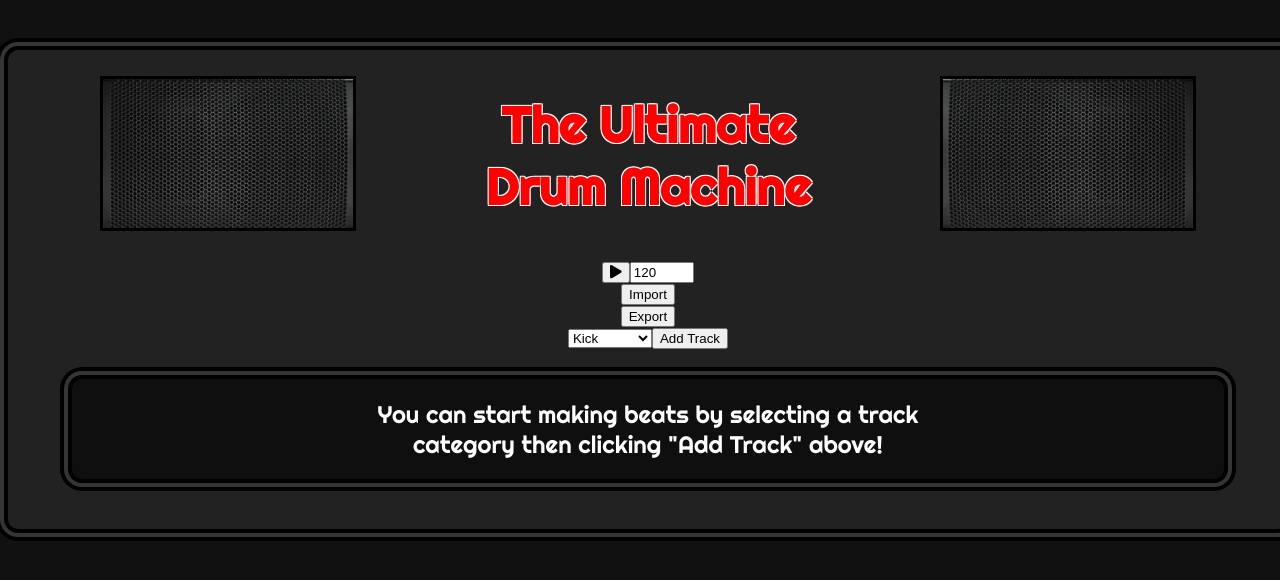
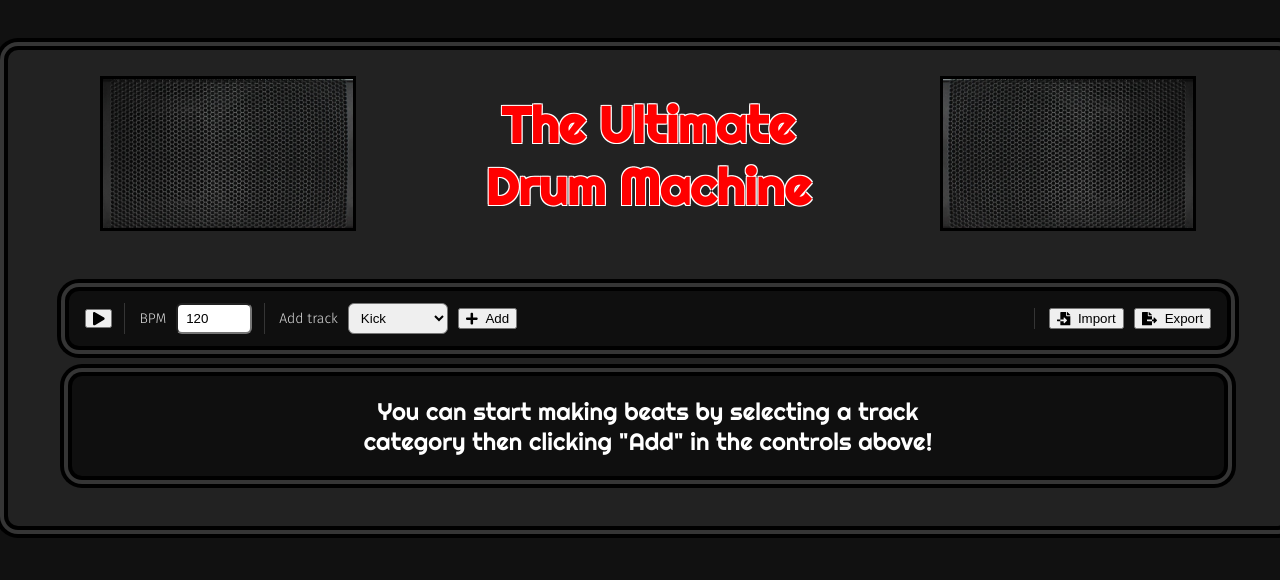
Before and after one commit to dolphinswarm/the-ultimate-drum-machine, a React (Create React App) app: page / in a window 1280 px wide. Shown: the top 580 px of the page. Built offline with nearby package versions, Linux system fonts and the light colour scheme.

Commit message:
UI updates

```diff
--- a/src/components/ControlsContainer.tsx
+++ b/src/components/ControlsContainer.tsx
@@ -1,9 +1,9 @@
 import React from "react";
-import { faPlay, faStop } from "@fortawesome/free-solid-svg-icons";
+import { faPlay, faStop, faPlus } from "@fortawesome/free-solid-svg-icons";
 import { FontAwesomeIcon } from "@fortawesome/react-fontawesome";
 import FileInputButton from "./FileInputButton";
 import FileExportButton from "./FileExportButton";
-import { DrumMachineState } from "../Types";
+import { DrumMachineState, InstrumentCategory } from "../Types";
 
 type ControlProps = {
     toggleIsPlaying: () => void;
@@ -12,6 +12,7 @@ type ControlProps = {
     bpm: number;
     state: DrumMachineState;
     readToStateFromJSONFile: (state: DrumMachineState) => void;
+    addTrack: (category: InstrumentCategory) => void;
 };
 
 const ControlsContainer = ({
@@ -21,9 +22,49 @@ const ControlsContainer = ({
     bpm,
     state,
     readToStateFromJSONFile,
+    addTrack,
 }: ControlProps) => {
     const [localBPM, setLocalBPM] = React.useState(bpm.toString() ?? "");
     const invalidChars = ["-", "+", "e"];
+
+    const allCategories: InstrumentCategory[] = [
+        "kick",
+        "snare",
+        "hihat",
+        "clap",
+        "fx",
+        "crash",
+        "ride",
+        "tom",
+        "accessory",
+    ];
+
+    const categories: {
+        name: InstrumentCategory;
+        anyAvailableTracks: boolean;
+    }[] = allCategories.map((category) => ({
+        name: category,
+        anyAvailableTracks: Object.values(state.availableTracks).some(
+            (track) => track.category === category
+        ),
+    }));
+
+    const trackCategoryRef = React.useRef<HTMLSelectElement>(null);
+
+    const anyAvailableCategoriesLeft = categories.some(
+        (_) => _.anyAvailableTracks
+    );
+    const firstAvailableCategory = anyAvailableCategoriesLeft
+        ? categories.filter((_) => _.anyAvailableTracks)[0].name
+        : null;
+
+    const [selectedCategory, setSelectedCategory] =
+        React.useState<InstrumentCategory | null>(() => firstAvailableCategory);
+
+    const doesCategoryHaveAnyAvailable = selectedCategory
+        ? categories.filter((_) => _.name === selectedCategory)[0]
+              .anyAvailableTracks
+        : false;
 
     const changeLocalBPM = (bpm: string) => {
         setLocalBPM(bpm);
@@ -35,13 +76,20 @@ const ControlsContainer = ({
 
     return (
         <div id="controls-container">
-            {/* Button Container */}
+            {/* Play / Stop */}
+            <div className="controls-group">
                 <button onClick={() => toggleIsPlaying()}>
                     <FontAwesomeIcon icon={isPlaying ? faStop : faPlay} />
                 </button>
+            </div>
 
-            {/* BPM Setter */}
+            {/* BPM */}
+            <div className="controls-group">
+                <label className="controls-label" htmlFor="bpm-input">
+                    BPM
+                </label>
                 <input
+                    id="bpm-input"
                     type="number"
                     min="30"
                     max="240"
@@ -53,13 +101,61 @@ const ControlsContainer = ({
                     }}
                     value={localBPM}
                 />
+            </div>
 
-            {/* Import / Export State */}
+            {/* Add Track */}
+            <div className="controls-group">
+                <label className="controls-label" htmlFor="add-track-select">
+                    Add track
+                </label>
+                <select
+                    id="add-track-select"
+                    className="capitalize"
+                    ref={trackCategoryRef}
+                    onChange={(event) =>
+                        setSelectedCategory(
+                            event.target.value as InstrumentCategory
+                        )
+                    }
+                    value={selectedCategory ?? undefined}
+                    disabled={!firstAvailableCategory}
+                >
+                    {categories.map((category, index) => (
+                        <option
+                            className="capitalize"
+                            key={index}
+                            value={category.name}
+                            disabled={!category.anyAvailableTracks}
+                        >
+                            {category.name}
+                        </option>
+                    ))}
+                </select>
+                <button
+                    onClick={() =>
+                        addTrack(
+                            trackCategoryRef.current
+                                ?.value as InstrumentCategory
+                        )
+                    }
+                    disabled={
+                        !firstAvailableCategory ||
+                        Object.values(state.availableTracks).length <= 0 ||
+                        !doesCategoryHaveAnyAvailable
+                    }
+                >
+                    <FontAwesomeIcon icon={faPlus} /> Add
+                </button>
+            </div>
+
+            {/* Import / Export */}
+            <div className="controls-group controls-group--end">
                 <FileInputButton
                     readToStateFromJSONFile={readToStateFromJSONFile}
                 />
                 <FileExportButton state={state} />
             </div>
+        </div>
     );
 };
 
--- a/src/components/DrumMachine.tsx
+++ b/src/components/DrumMachine.tsx
@@ -11,7 +11,6 @@ import {
     InstrumentCategory,
     InUseTrack,
     IToneTrack,
-    IToneEffect,
 } from "../Types";
 import TracksContainer from "./TracksContainer";
 // import EffectsContainer from "./EffectsContainer";
@@ -46,6 +45,23 @@ const DrumMachine = () => {
     // ==============================
     // DRUM MACHINE FUNCTIONS
     // ==============================
+    const resolvePublicAssetUrl = (path: string): string => {
+        const publicUrl = process.env.PUBLIC_URL || "";
+
+        if (!path) return path;
+        if (/^(https?:)?\/\//i.test(path)) return path;
+
+        // If already rooted at PUBLIC_URL, don't double-prefix
+        if (publicUrl && (path === publicUrl || path.startsWith(`${publicUrl}/`))) {
+            return path;
+        }
+
+        // Public assets: `/img/...`, `/sample/...`, etc.
+        if (path.startsWith("/")) return `${publicUrl}${path}`;
+
+        return `${publicUrl}/${path}`;
+    };
+
     /**
      * Toggles a beat on / off.
      * @param trackName The name of the track to change.
@@ -93,14 +109,14 @@ const DrumMachine = () => {
      * @param paramName The name of the parameter to affect.
      * @param amount The new wet/dry of the effect.
      */
-    const changeEffectParam = (
-        effectName: string,
-        paramName: string,
-        amount: number
-    ) => {
-        // Update the state
-        dispatch(actions.changeEffectParam({ effectName, paramName, amount }));
-    };
+    // const changeEffectParam = (
+    //     effectName: string,
+    //     paramName: string,
+    //     amount: number
+    // ) => {
+    //     // Update the state
+    //     dispatch(actions.changeEffectParam({ effectName, paramName, amount }));
+    // };
 
     /**
      * Toggle play / stop of the machine.
@@ -135,7 +151,9 @@ const DrumMachine = () => {
             if (!players[track]) {
                 // Create a new track
                 const player = new Tone.Player(
-                    state.inUseTracks[track].instrumentLocation
+                    resolvePublicAssetUrl(
+                        state.inUseTracks[track].instrumentLocation
+                    )
                 ).toDestination();
 
                 // Add the players and player channels to state
@@ -175,7 +193,7 @@ const DrumMachine = () => {
 
         // Create a new track
         const player = new Tone.Player(
-            newTrack.instrumentLocation
+            resolvePublicAssetUrl(newTrack.instrumentLocation)
         ).toDestination();
 
         // Add the players and player channels to state
@@ -258,7 +276,7 @@ const DrumMachine = () => {
 
         // Create a new player for the track
         const player = new Tone.Player(
-            newTrack.instrumentLocation
+            resolvePublicAssetUrl(newTrack.instrumentLocation)
         ).toDestination();
 
         setPlayers((players) => ({
@@ -455,6 +473,7 @@ const DrumMachine = () => {
                     bpm={state.bpm}
                     state={state}
                     readToStateFromJSONFile={readToStateFromJSONFile}
+                    addTrack={addTrack}
                 />
 
                 {/* <EffectsContainer
@@ -466,7 +485,6 @@ const DrumMachine = () => {
 
                 <TracksContainer
                     state={state}
-                    addTrack={addTrack}
                     deleteTrack={deleteTrack}
                     switchInstruments={switchInstruments}
                     changeTrackVolume={changeTrackVolume}
--- a/src/components/FileExportButton.tsx
+++ b/src/components/FileExportButton.tsx
@@ -1,4 +1,6 @@
 import React from "react";
+import { faFileExport } from "@fortawesome/free-solid-svg-icons";
+import { FontAwesomeIcon } from "@fortawesome/react-fontawesome";
 import { DrumMachineState } from "../Types";
 
 const FileExportButton = ({ state }: { state: DrumMachineState }) => {
@@ -15,7 +17,11 @@ const FileExportButton = ({ state }: { state: DrumMachineState }) => {
         document.body.removeChild(element);
     };
 
-    return <button onClick={exportState}>Export</button>;
+    return (
+        <button type="button" onClick={exportState}>
+            <FontAwesomeIcon icon={faFileExport} /> Export
+        </button>
+    );
 };
 
 export default FileExportButton;
--- a/src/components/FileInputButton.tsx
+++ b/src/components/FileInputButton.tsx
@@ -1,4 +1,6 @@
 import React from "react";
+import { faFileImport } from "@fortawesome/free-solid-svg-icons";
+import { FontAwesomeIcon } from "@fortawesome/react-fontawesome";
 import { DrumMachineState } from "../Types";
 
 const FileInputButton = ({
@@ -40,8 +42,8 @@ const FileInputButton = ({
 
     return (
         <div>
-            <button onClick={() => fileInputRef.current!.click()}>
-                Import
+            <button type="button" onClick={() => fileInputRef.current!.click()}>
+                <FontAwesomeIcon icon={faFileImport} /> Import
             </button>
             <input
                 ref={fileInputRef}
--- a/src/components/HeaderContainer.tsx
+++ b/src/components/HeaderContainer.tsx
@@ -1,14 +1,16 @@
 import React from 'react'
 
 const HeaderContainer = ({isPlaying} : {isPlaying: boolean}) => {
+    const publicUrl = process.env.PUBLIC_URL || "";
+
     return (
         <div className="machine-header">
             <div className="woofer-container">
-                <img src="img/speaker-left.jpg" className={`woofer ${isPlaying ? "woofer-animated" : ""}`} />
+                <img src={`${publicUrl}/img/speaker-left.jpg`} className={`woofer ${isPlaying ? "woofer-animated" : ""}`} alt="left speaker" />
             </div>
             <h1 className="machine-title">The Ultimate Drum Machine</h1>
             <div className="woofer-container">
-                <img src="img/speaker-right.jpg" className={`woofer ${isPlaying ? "woofer-animated" : ""}`} />
+                <img src={`${publicUrl}/img/speaker-right.jpg`} className={`woofer ${isPlaying ? "woofer-animated" : ""}`} alt="right speaker" />
             </div>
         </div>
     )
--- a/src/components/Track.tsx
+++ b/src/components/Track.tsx
@@ -33,6 +33,8 @@ const Track = ({
     deleteTrack,
     toggleBeat,
 }: TrackProps) => {
+    const publicUrl = process.env.PUBLIC_URL || "";
+
     /**
      * Gets the source of an image, given its category
      * @returns The local source of an image, as a string
@@ -40,23 +42,23 @@ const Track = ({
     const getImageSource = (): string => {
         switch (track.category) {
             case "kick":
-                return "img/kick.png";
+                return `${publicUrl}/img/kick.png`;
             case "snare":
             case "tom":
-                return "img/snare.png";
+                return `${publicUrl}/img/snare.png`;
             case "hihat":
-                return "img/hihat.png";
+                return `${publicUrl}/img/hihat.png`;
             case "ride":
             case "crash":
-                return "img/crash.png";
+                return `${publicUrl}/img/crash.png`;
             case "clap":
-                return "img/clap.png";
+                return `${publicUrl}/img/clap.png`;
             case "fx":
-                return "img/fx.png";
+                return `${publicUrl}/img/fx.png`;
             case "accessory":
-                return "img/accessory.png";
+                return `${publicUrl}/img/accessory.png`;
             default:
-                return "img/accessory.png";
+                return `${publicUrl}/img/accessory.png`;
         }
     };
 
--- a/src/components/TracksContainer.tsx
+++ b/src/components/TracksContainer.tsx
@@ -1,10 +1,9 @@
 import React from "react";
-import { DrumMachineState, InstrumentCategory } from "../Types";
+import { DrumMachineState } from "../Types";
 import Track from "./Track";
 import { Droppable } from "react-beautiful-dnd";
 
 type TracksContainerProps = {
-    addTrack: (category: InstrumentCategory) => void;
     state: DrumMachineState;
     currentBeat: number;
     playersRef: React.MutableRefObject<{}>;
@@ -19,7 +18,6 @@ type TracksContainerProps = {
 };
 
 const TracksContainer = ({
-    addTrack,
     state,
     currentBeat,
     playersRef,
@@ -43,104 +41,14 @@ const TracksContainer = ({
         })),
     ];
 
-    // Get a list of all categories and their availability
-    const allCategories: InstrumentCategory[] = [
-        "kick",
-        "snare",
-        "hihat",
-        "clap",
-        "fx",
-        "crash",
-        "ride",
-        "tom",
-        "accessory",
-    ];
-    const categories: {
-        name: InstrumentCategory;
-        anyAvailableTracks: boolean;
-    }[] = allCategories.map((_) => ({
-        name: _,
-        anyAvailableTracks: Object.values(state.availableTracks).some(
-            (i) => i.category === _
-        ),
-    }));
-
-    const trackCategoryRef = React.useRef<HTMLSelectElement>(null);
-
-    const anyAvailableCategoriesLeft = categories.some(
-        (_) => _.anyAvailableTracks
-    );
-    const firstAvailableCategory = anyAvailableCategoriesLeft
-        ? categories.filter((_) => _.anyAvailableTracks)[0].name
-        : null;
-
-    const [selectedCategory, setSelectedCategory] =
-        React.useState<InstrumentCategory | null>(() => firstAvailableCategory);
-
-    const doesCategoryHaveAnyAvailable = categories.filter(
-        (_) => _.name === selectedCategory
-    )[0].anyAvailableTracks;
-
-    React.useEffect(() => {
-        if (anyAvailableCategoriesLeft && !doesCategoryHaveAnyAvailable) {
-            setSelectedCategory(firstAvailableCategory);
-        }
-    }, [
-        anyAvailableCategoriesLeft,
-        categories,
-        doesCategoryHaveAnyAvailable,
-        firstAvailableCategory,
-        selectedCategory,
-    ]);
-
     return (
         <>
-            {/* Add Track */}
-            {firstAvailableCategory ? (
-                <>
-                    <select
-                        className="capitalize"
-                        ref={trackCategoryRef}
-                        onChange={(event) =>
-                            setSelectedCategory(
-                                event.target.value as InstrumentCategory
-                            )
-                        }
-                        value={selectedCategory!}
-                    >
-                        {categories.map((category, index) => (
-                            <option
-                                className="capitalize"
-                                key={index}
-                                value={category.name}
-                                disabled={!category.anyAvailableTracks}
-                            >
-                                {category.name}
-                            </option>
-                        ))}
-                    </select>
-                    <button
-                        onClick={() =>
-                            addTrack(
-                                trackCategoryRef.current
-                                    ?.value as InstrumentCategory
-                            )
-                        }
-                        disabled={
-                            Object.values(state.availableTracks).length <= 0
-                        }
-                    >
-                        Add Track
-                    </button>
-                </>
-            ) : null}
-
             {/* Track Container */}
             <div id="track-container">
                 {Object.values(state.inUseTracks).length === 0 ? (
                     <p id="start-label">
                         You can start making beats by selecting a track category
-                        then clicking "Add Track" above!
+                        then clicking "Add" in the controls above!
                     </p>
                 ) : null}
                 <Droppable droppableId="drum-machine-tracks">
--- a/src/index.css
+++ b/src/index.css
@@ -38,6 +38,57 @@ body {
     border-radius: 10px;
     box-shadow: 0 0 0 4px #000, 0 0 0 8px rgb(53, 53, 53), 0 0 0 12px #000;
     padding-bottom: 20px;
+}
+
+#controls-container {
+    width: 88%;
+    margin: 30px auto;
+    padding: 12px 16px;
+    border-radius: 10px;
+    box-shadow: 0 0 0 4px #000, 0 0 0 8px rgb(53, 53, 53), 0 0 0 12px #000;
+    background-color: #0f0f0f;
+
+    display: flex;
+    flex-direction: row;
+    align-items: center;
+    justify-content: flex-start;
+    gap: 12px;
+    flex-wrap: wrap;
+}
+
+.controls-group {
+    display: flex;
+    align-items: center;
+    gap: 10px;
+}
+
+/* Vertical dividers between groups */
+.controls-group + .controls-group {
+    border-left: 1px solid rgb(53, 53, 53);
+    padding-left: 14px;
+}
+
+.controls-group--end {
+    margin-left: auto;
+}
+
+.controls-label {
+    color: white;
+    font-family: "Fira Sans", sans-serif;
+    font-size: 14px;
+    opacity: 0.85;
+}
+
+#controls-container input,
+#controls-container select {
+    padding: 6px 8px;
+    border-radius: 6px;
+}
+
+#controls-container button {
+    display: inline-flex;
+    align-items: center;
+    gap: 8px;
 }
 
 .capitalize {
```
Also changed, not shown: 2 other files (tests, documents, lock files or other folders). Lines whose indentation alone changed are shown as unchanged.
